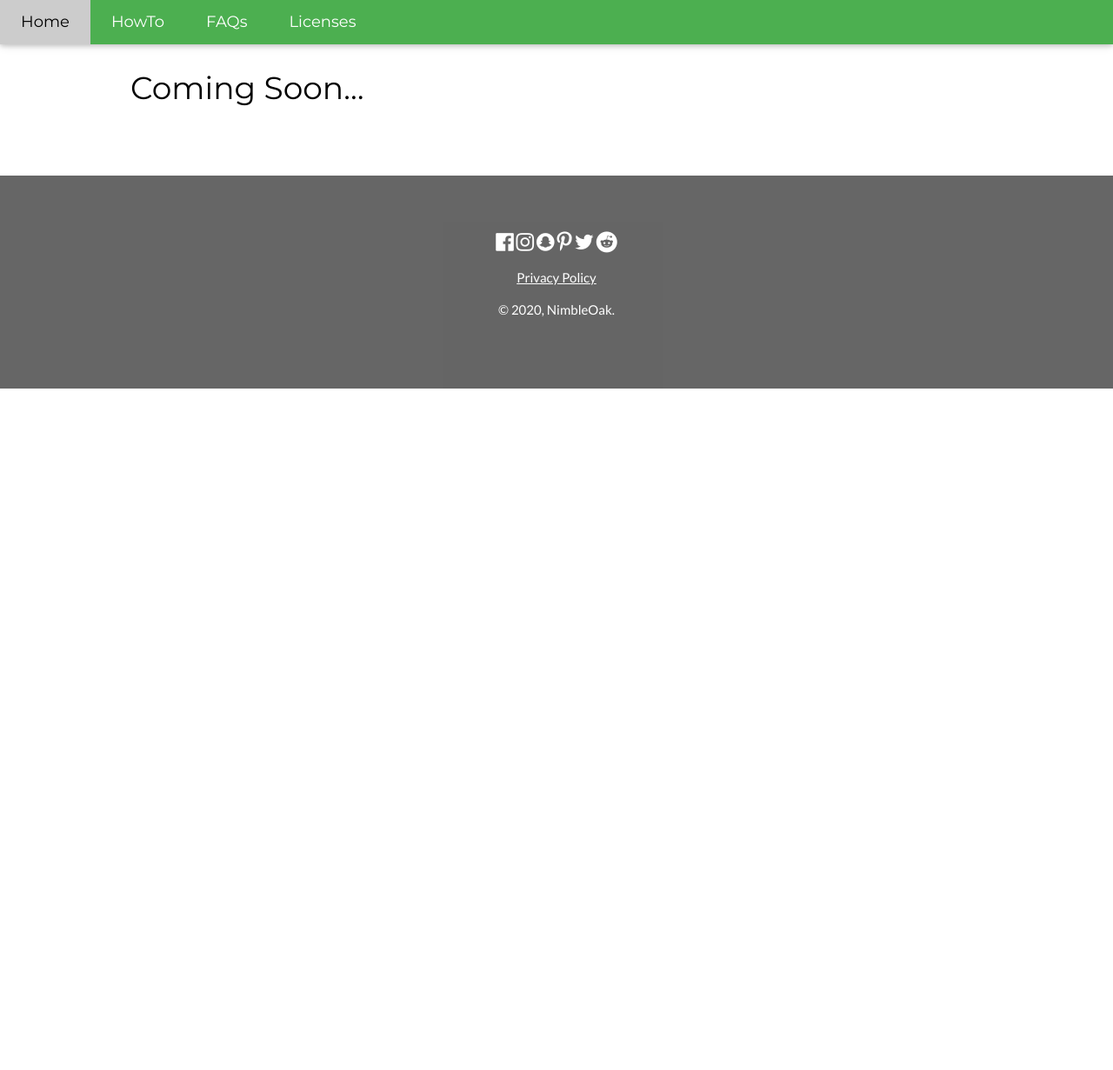
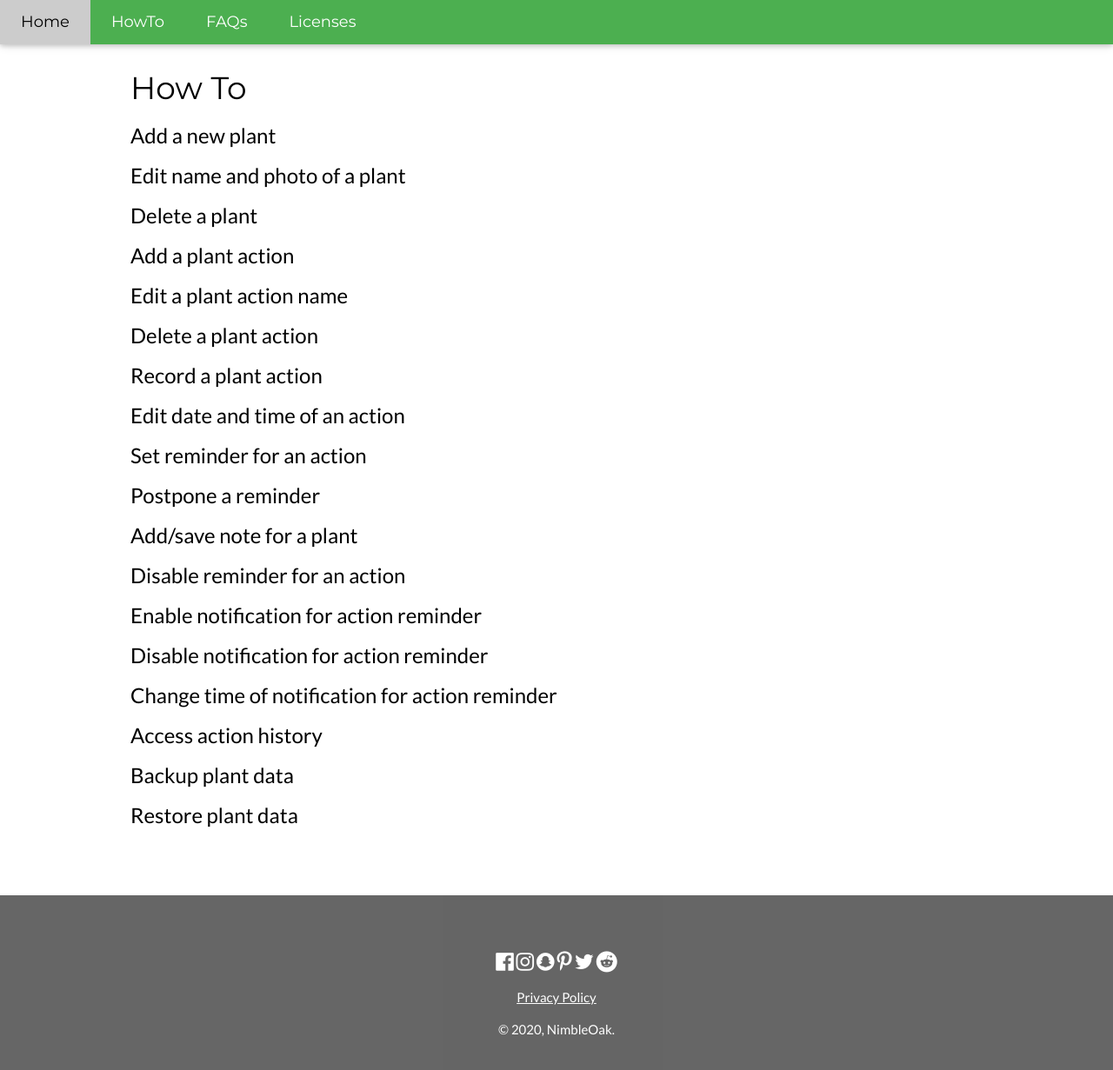
Before and after one commit to YogeshUmeshVaity/growlog, a Jekyll site: the page built from how-to.md, in a window 1280 px wide and 1275 px high. Shown: the top 1231 px of the window at 87% size. Built offline with Jekyll 4.4.1, drawn with Linux system fonts in a browser that asks for light colours.

Commit message:
Add a list of HowTos in HowTo page.

```diff
--- a/how-to.md
+++ b/how-to.md
@@ -1,6 +1,25 @@
 ---
 layout: default
-title: Licenses for third party libraries in Growlog.
+title: How to use the Growlog.
 ---
 
-# Coming Soon...
+# How To
+
+### Add a new plant
+### Edit name and photo of a plant
+### Delete a plant
+### Add a plant action
+### Edit a plant action name
+### Delete a plant action
+### Record a plant action
+### Edit date and time of an action
+### Set reminder for an action
+### Postpone a reminder
+### Add/save note for a plant
+### Disable reminder for an action
+### Enable notification for action reminder
+### Disable notification for action reminder
+### Change time of notification for action reminder
+### Access action history
+### Backup plant data
+### Restore plant data
```
